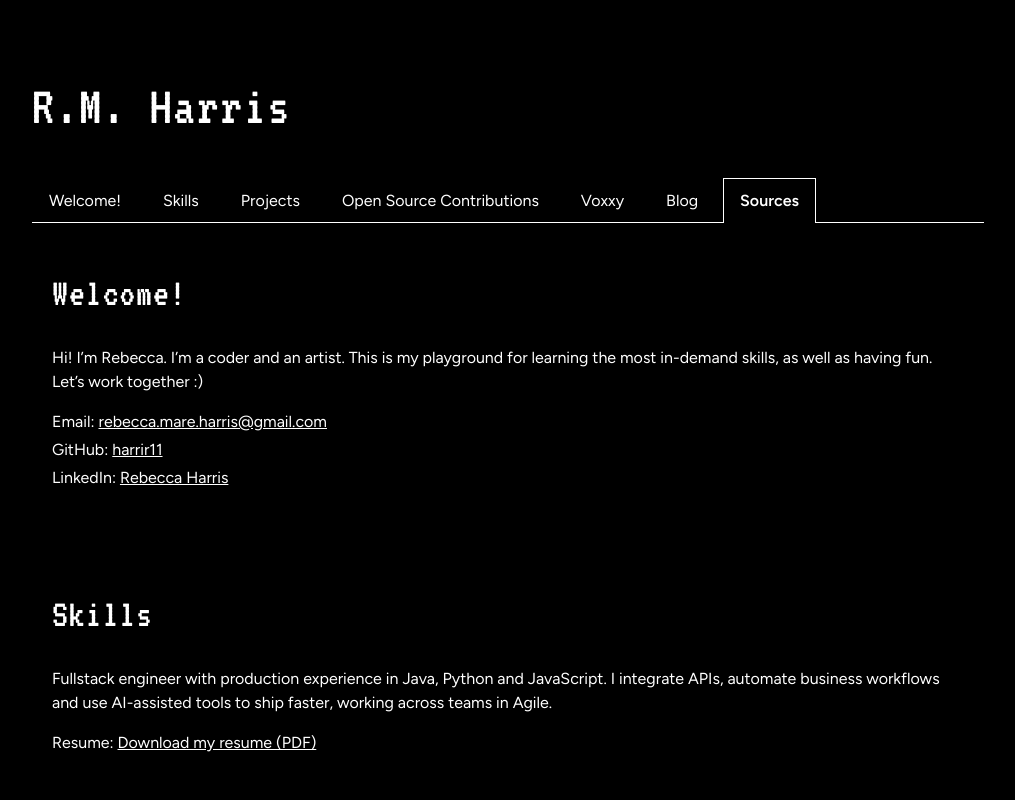
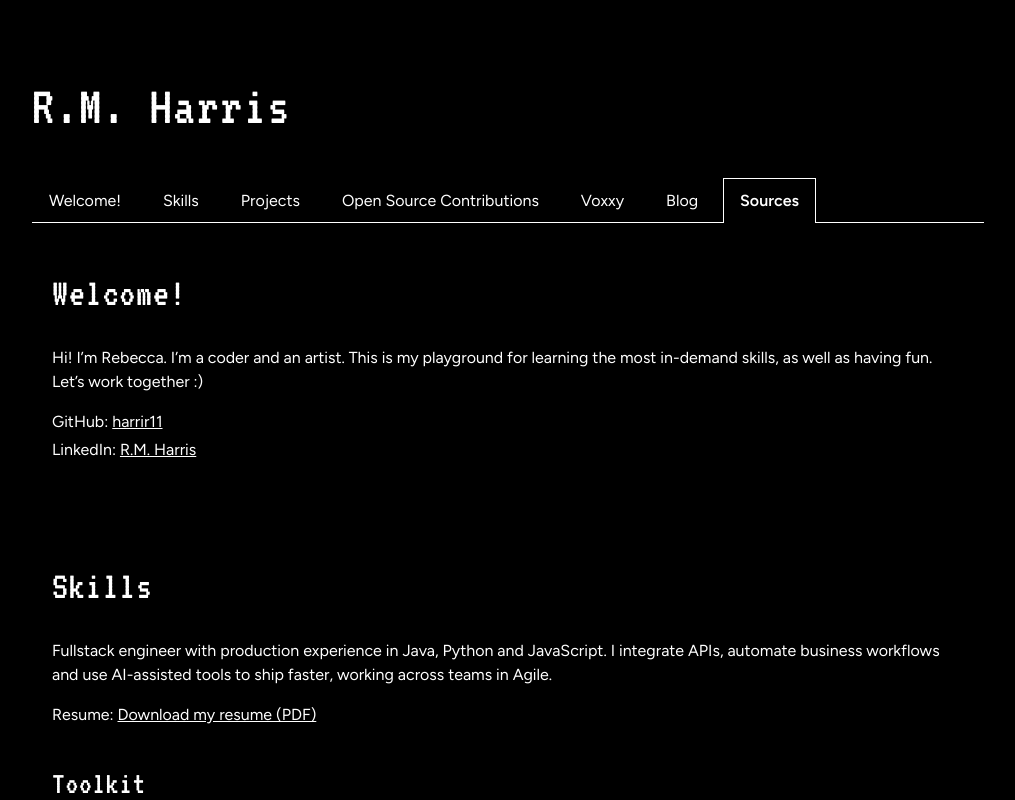
Before and after one commit to harrir11/Skills_Portfolio, a React (Vite) app: page / in a window 1280 px wide. Shown: the top 800 px of the page, without its empty margins (132-1147 px from the left). Built offline with nearby package versions, Linux system fonts and the light colour scheme.

Commit message:
Remove email link and rename LinkedIn link to R.M. Harris

```diff
--- a/src/App.tsx
+++ b/src/App.tsx
@@ -53,18 +53,13 @@ const projects: Project[] = [
     //image: { src: portrait, alt: "Pixel art portrait of Rebecca" },
     links: [
       {
-        label: "Email",
-        text: "rebecca.mare.harris@gmail.com",
-        href: "mailto:rebecca.mare.harris@gmail.com",
-      },
-      {
         label: "GitHub",
         text: "harrir11",
         href: "https://github.com/harrir11",
       },
       {
         label: "LinkedIn",
-        text: "Rebecca Harris",
+        text: "R.M. Harris",
         href: "https://www.linkedin.com/in/rebecca-harris-846b711a7/",
       },
     ],
```
